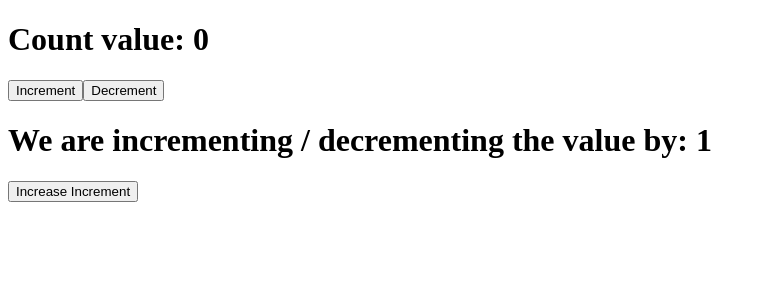
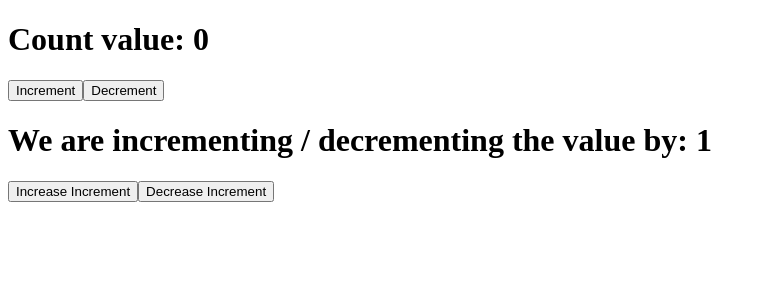
Before and after one commit to zlrkw11/reactpro, a React (Vite) app: page / in a window 1280 px wide. Shown: the top 300 px of the page, without its empty margins (0-766 px from the left). Built offline with nearby package versions, Linux system fonts and the light colour scheme.

Commit message:
decrement the incrementBy

```diff
--- a/src/components/Counter.jsx
+++ b/src/components/Counter.jsx
@@ -16,6 +16,10 @@ export default function Counter() {
     setIncrementBy(incrementBy + 1);
   }
 
+  function decreaseIncrement() {
+    setIncrementBy(incrementBy - 1);
+  }
+
   return (
     <div>
       <h1>Count value: {count}</h1>
@@ -25,6 +29,7 @@ export default function Counter() {
 
       <h1>We are incrementing / decrementing the value by: {incrementBy}</h1>
       <button onClick={increaseIncrement}>Increase Increment</button>
+      <button onClick={decreaseIncrement}>Decrease Increment</button>
     </div>
   );
 }
```
